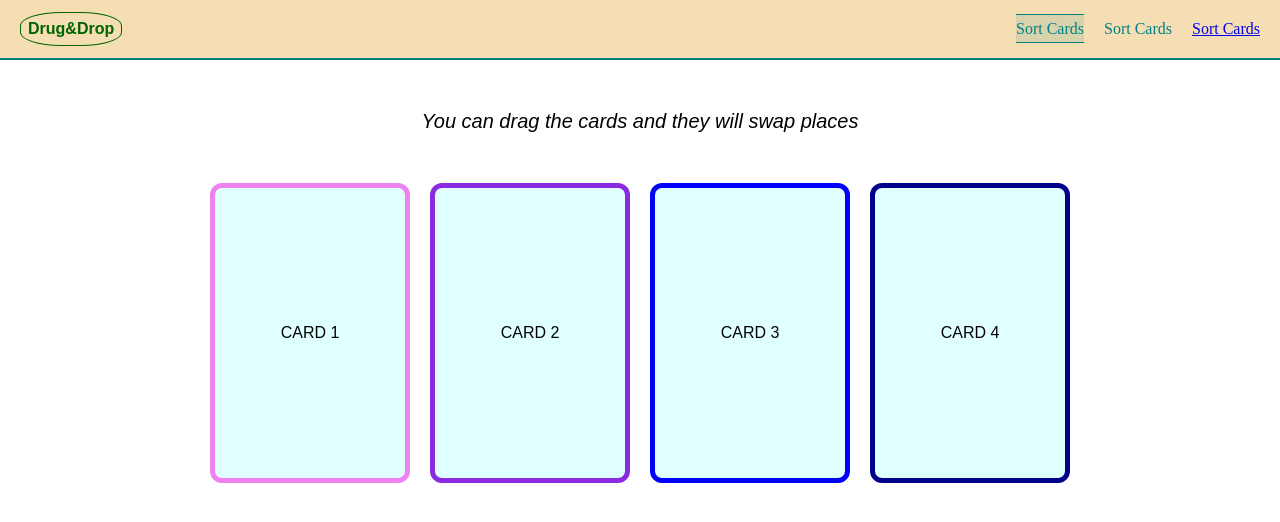
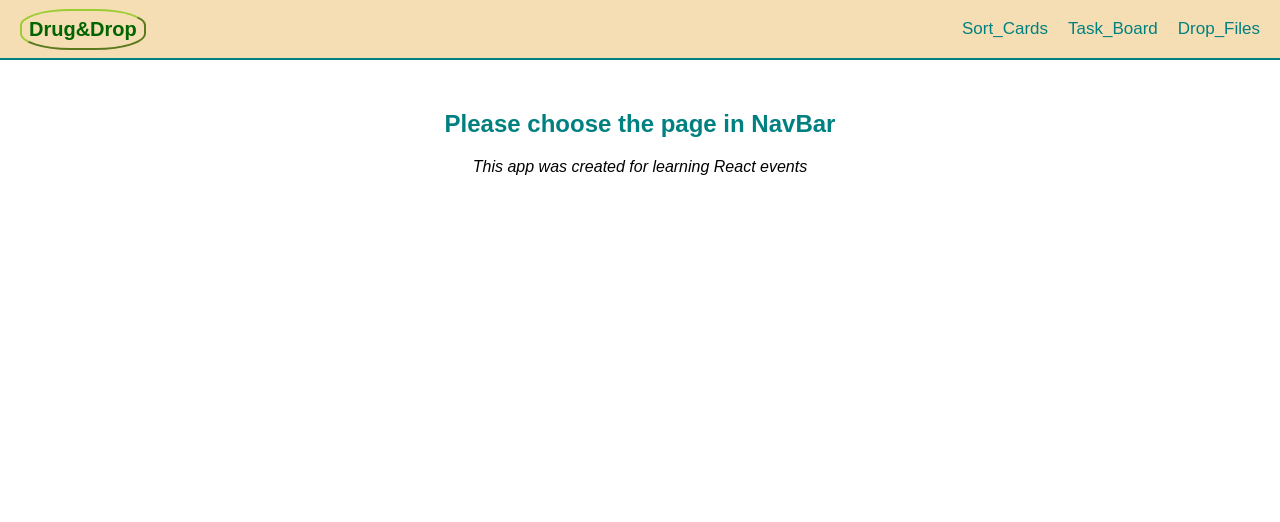
Before and after one commit to vladyslav-harkusha/react_drag-and-drop, a React (Create React App) app: page / in a window 1280 px wide. Before the commit this address led to /react_drag-and-drop/sort_cards. Shown: the top 522 px of the page. Built offline with nearby package versions, Linux system fonts and the light colour scheme.

Commit message:
add start page & update navbar

```diff
--- a/src/App.tsx
+++ b/src/App.tsx
@@ -2,8 +2,10 @@ import { FC } from 'react';
 import { BrowserRouter, Routes, Route, Navigate } from 'react-router-dom';
 import './App.scss';
 import { NavBar } from './components/NavBar';
+import { StartPage } from './pages/StartPage';
 import { SortCardsPage } from './pages/SortCardsPage';
-import { XXPage } from './pages/XXPage';
+import { TaskBoardPage } from './pages/TaskBoardPage';
+import { DropFilesPage } from './pages/DropFilesPage';
 
 export const App: FC = () => {
   return (
@@ -11,11 +13,15 @@ export const App: FC = () => {
       <div className="App">
         <NavBar />
         <Routes>
-          <Route path="/" element={<Navigate to='/react_drag-and-drop/sort_cards' replace />} />
-          <Route path="/react_drag-and-drop/sort_cards" element={<SortCardsPage />} />
-          <Route path="/react_drag-and-drop/xx_page" element={<XXPage />} />
+          <Route path="/*" element={<Navigate to='/react_drag-and-drop/Start_Page' replace />} />
+          <Route path="/" element={<StartPage />} />
+          <Route path="/react_drag-and-drop/" element={<StartPage />} />
+          <Route path="/react_drag-and-drop/Start_Page" element={<StartPage />} />
+          <Route path="/react_drag-and-drop/Sort_Cards" element={<SortCardsPage />} />
+          <Route path="/react_drag-and-drop/Task_Board" element={<TaskBoardPage />} />
+          <Route path="/react_drag-and-drop/Drop_Files" element={<DropFilesPage />} />
         </Routes>
       </div>
     </BrowserRouter>
   );
-}
+};
--- a/src/components/NavBar.tsx
+++ b/src/components/NavBar.tsx
@@ -3,32 +3,23 @@ import { Link, NavLink } from 'react-router-dom';
 import '../styles/NavBar.scss';
 
 export const NavBar: FC = () => {
+  const navbarLinks = ['Sort_Cards', 'Task_Board', 'Drop_Files'];
+
   return (
     <div className='navbar'>
       <div className='navbar__logo'>Drug&Drop</div>
 
       <ul className='navbar__links'>
-        <li className='navbar__item'>
-          <NavLink
-            to="/react_drag-and-drop/sort_cards"
-            className={({ isActive }) => "navbar__link" + (isActive ? "--is-active" : "")}
-          >
-            Sort Cards
-          </NavLink>
-        </li>
-
-        <li className='navbar__item'>
-          <NavLink
-            to="/react_drag-and-drop/xx_page"
-            className={({ isActive }) => "navbar__link" + (isActive ? "--is-active" : "")}
-          >
-            Sort Cards
-          </NavLink>
-        </li>
-
-        <li className='navbar__item'>
-          <Link to="/react_d">Sort Cards</Link>
-        </li>
+        {navbarLinks.map((link, index) =>
+          <li className='navbar__item' key={index}>
+            <NavLink
+              to={`/react_drag-and-drop/${link}`}
+              className={({ isActive }) => "navbar__link" + (isActive ? "--is-active" : "")}
+            >
+              {link}
+            </NavLink>
+          </li>
+        )}
       </ul>
     </div>
   )
--- /dev/null
+++ b/src/pages/DropFilesPage.tsx
@@ -0,0 +1,9 @@
+import React, { FC } from 'react'
+
+export const DropFilesPage: FC = () => {
+  return (
+    <div>
+      DropFilesPage
+    </div>
+  );
+};
--- a/src/pages/SortCardsPage.tsx
+++ b/src/pages/SortCardsPage.tsx
@@ -73,5 +73,5 @@ export const SortCardsPage: FC = () => {
         )}
       </div>
     </div>
-  )
+  );
 };
--- /dev/null
+++ b/src/pages/StartPage.tsx
@@ -0,0 +1,12 @@
+import { FC } from 'react';
+import '../styles/StartPage.scss';
+
+export const StartPage: FC = () => {
+  return (
+    <div className='page'>
+      <h2 className='page__title'>Please choose the page in NavBar</h2>
+
+      <p className='page__inform'>This app was created for learning React events</p>
+    </div>
+  );
+};
--- a/src/pages/XXPage.tsx
+++ b/src/pages/TaskBoardPage.tsx
@@ -1,7 +1,7 @@
 import { FC } from 'react';
 
-export const XXPage: FC = () => {
+export const TaskBoardPage: FC = () => {
   return (
     <div>XXPage</div>
-  )
+  );
 };
--- a/src/styles/NavBar.scss
+++ b/src/styles/NavBar.scss
@@ -1,5 +1,3 @@
-
-
 .navbar {
   display: flex;
   align-items: center;
@@ -12,11 +10,12 @@
 
   &__logo {
     font-family: Arial, "Helvetica Neue", Helvetica, sans-serif;
-    border: 1px solid darkgreen;
+    border: 2px outset yellowgreen;
     border-radius: 40%;
     padding: 7px;
     color: darkgreen;
     font-weight: bold;
+    font-size: 20px;
   }
 
   &__links {
@@ -30,6 +29,8 @@
   }
 
   &__link {
+    font-family: Arial, "Helvetica Neue", Helvetica, sans-serif;
+    font-size: 17px;
     text-decoration: none;
     color: teal;
     transition: all 0.3s;
@@ -48,6 +49,8 @@
     }
 
     &--is-active {
+        font-family: Arial, "Helvetica Neue", Helvetica, sans-serif;
+        font-size: 17px;
         text-decoration: none;
         border-bottom: 1px solid teal;
         border-top: 1px solid teal;
--- /dev/null
+++ b/src/styles/StartPage.scss
@@ -0,0 +1,15 @@
+.page {
+  text-align: center;
+  font-family: Arial, "Helvetica Neue", Helvetica, sans-serif;
+
+  &__title {
+    margin-top: 50px;
+    color: teal;
+  }
+
+  &__inform {
+    font-style: italic;
+    margin-top: 20px;
+    font-size: 16px;
+  }
+}
```
